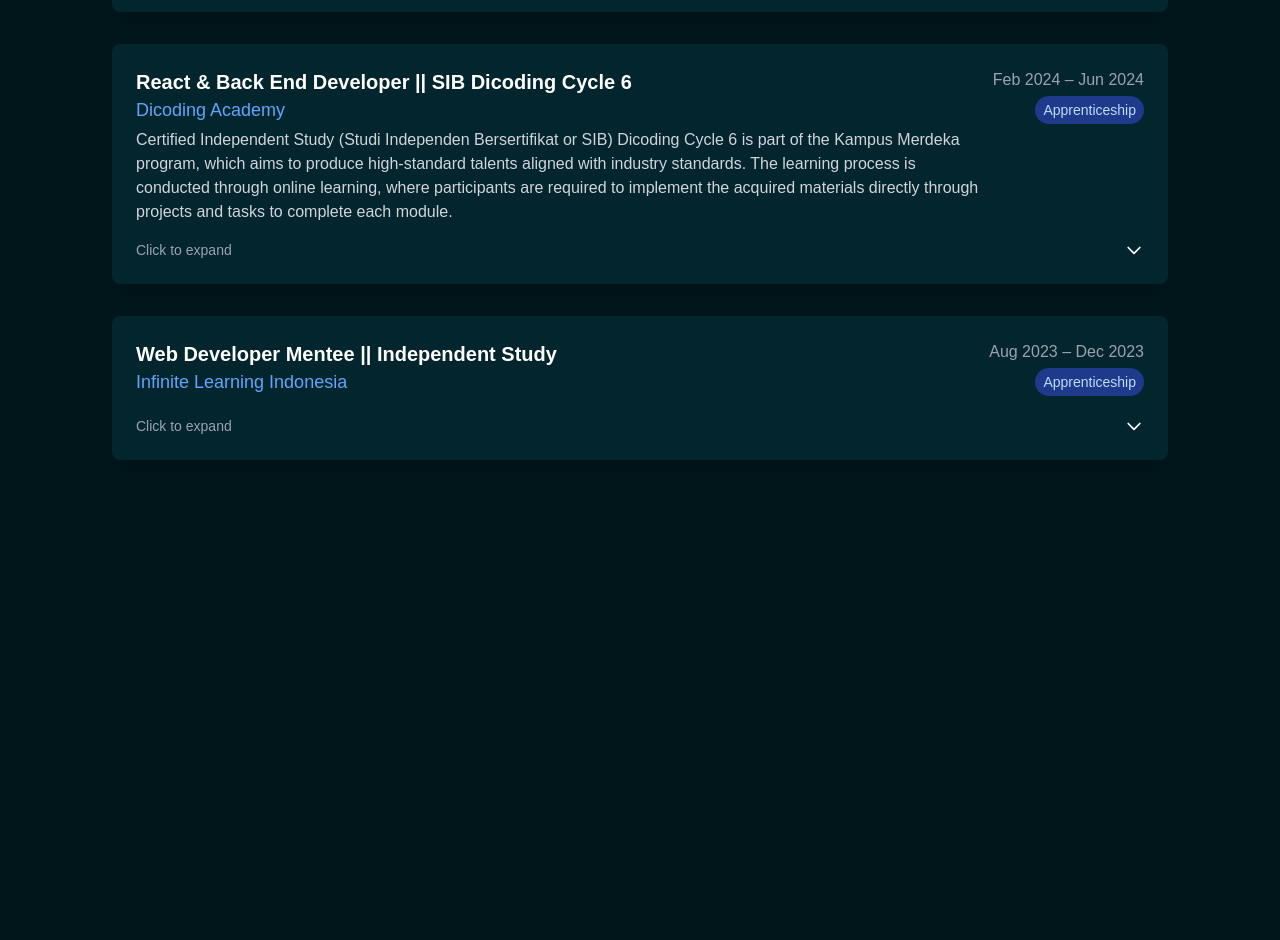
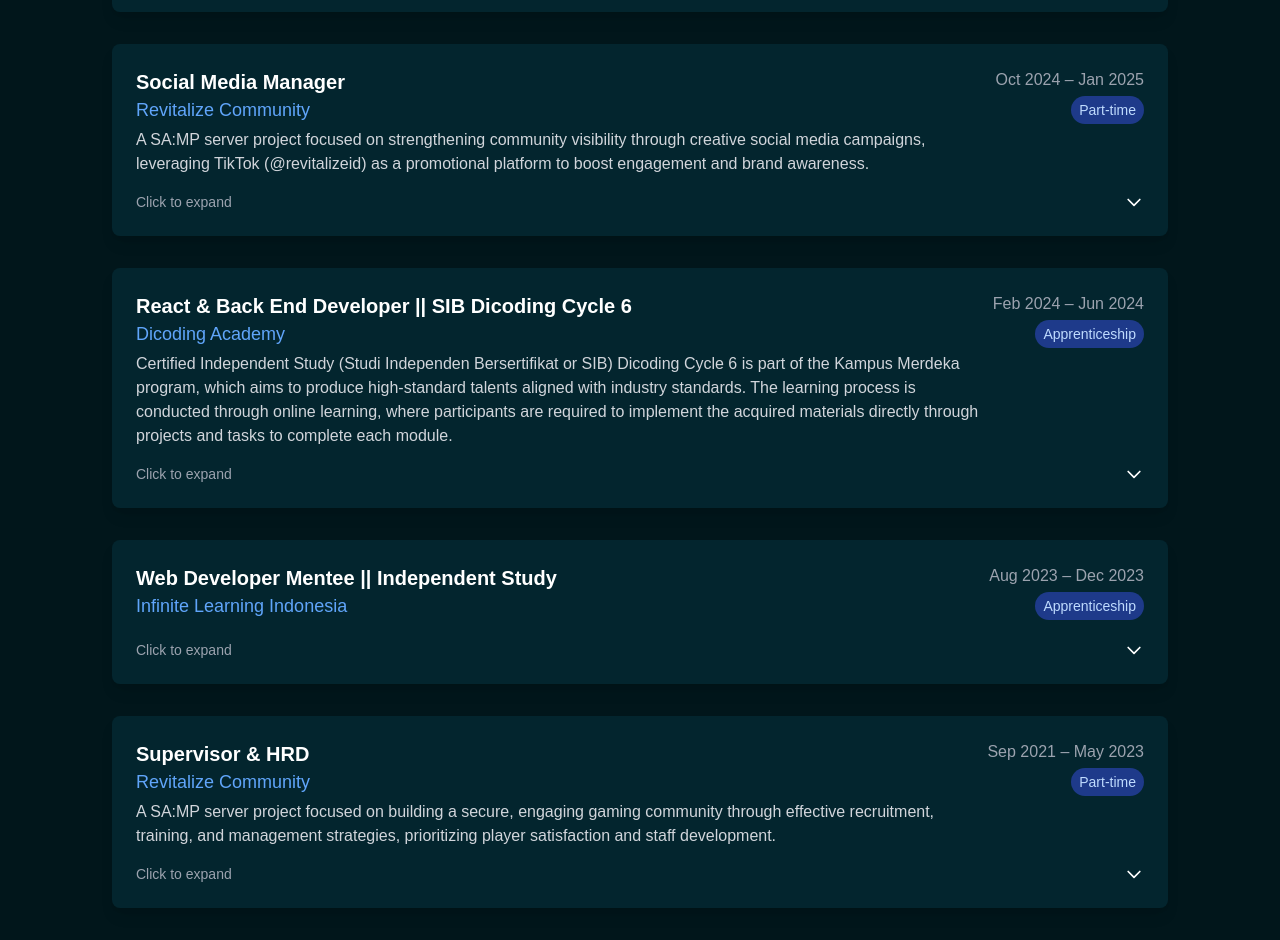
Before and after one commit to Tanfitra/personal-website, a Next.js app: page /experience in a window 1280 px wide. Shown: the part 320-1260 px from the top of the page. Before the commit the page ends 812 px from the top, so only its background shows below. Built offline with nearby package versions, Linux system fonts and the light colour scheme.

Commit message:
feat: add new experience entries for Social Media Manager and Supervisor & HRD roles

```diff
--- a/src/app/experience/page.js
+++ b/src/app/experience/page.js
@@ -18,6 +18,20 @@
             "Implemented WYSIWYG editor for article content creation.",
             "Designed responsive UI using Tailwind CSS and Alpine.js.",
             "Integrated MySQL database for data storage and management.",
+        ],
+    },
+    {
+        jobTitle: "Social Media Manager",
+        company: "Revitalize Community",
+        project:
+            "A SA:MP server project focused on strengthening community visibility through creative social media campaigns, leveraging TikTok (@revitalizeid) as a promotional platform to boost engagement and brand awareness.",
+        period: "Oct 2024 – Jan 2025",
+        type: "Part-time",
+        responsibilities: [
+            "Designed and executed promotional content strategies for TikTok (@revitalizeid).",
+            "Created engaging video campaigns to increase brand awareness and attract community members.",
+            "Monitored and analyzed content performance metrics to improve reach and engagement.",
+            "Collaborated with team members to ensure alignment between social media campaigns and community goals.",
         ],
     },
     {
@@ -49,6 +63,21 @@
             "Served as Front-End Developer, responsible for designing and implementing the user interface and integrating APIs.",
             "Developed features enabling users to share, search, and discover healthy recipes with detailed nutritional information.",
             "Utilized React, Tailwind CSS, and Axios for the front-end, integrated with Express.js and MySQL for backend and database management.",
+        ],
+    },
+    {
+        jobTitle: "Supervisor & HRD",
+        company: "Revitalize Community",
+        project:
+            "A SA:MP server project focused on building a secure, engaging gaming community through effective recruitment, training, and management strategies, prioritizing player satisfaction and staff development.",
+        period: "Sep 2021 – May 2023",
+        type: "Part-time",
+        responsibilities: [
+            "Supervised team members’ training routines and activities, monitoring individual progress and ensuring alignment with established goals.",
+            "Fostered effective communication channels among team members to optimize collaboration and maintain high performance standards.",
+            "Oversaw recruitment and onboarding processes to ensure the selection of competent staff.",
+            "Implemented staff management strategies, including performance evaluations and development plans, to improve efficiency and staff satisfaction.",
+            "Facilitated continuous professional development through structured training and feedback, ensuring adherence to community standards and project policies.",
         ],
     },
 ];
```
